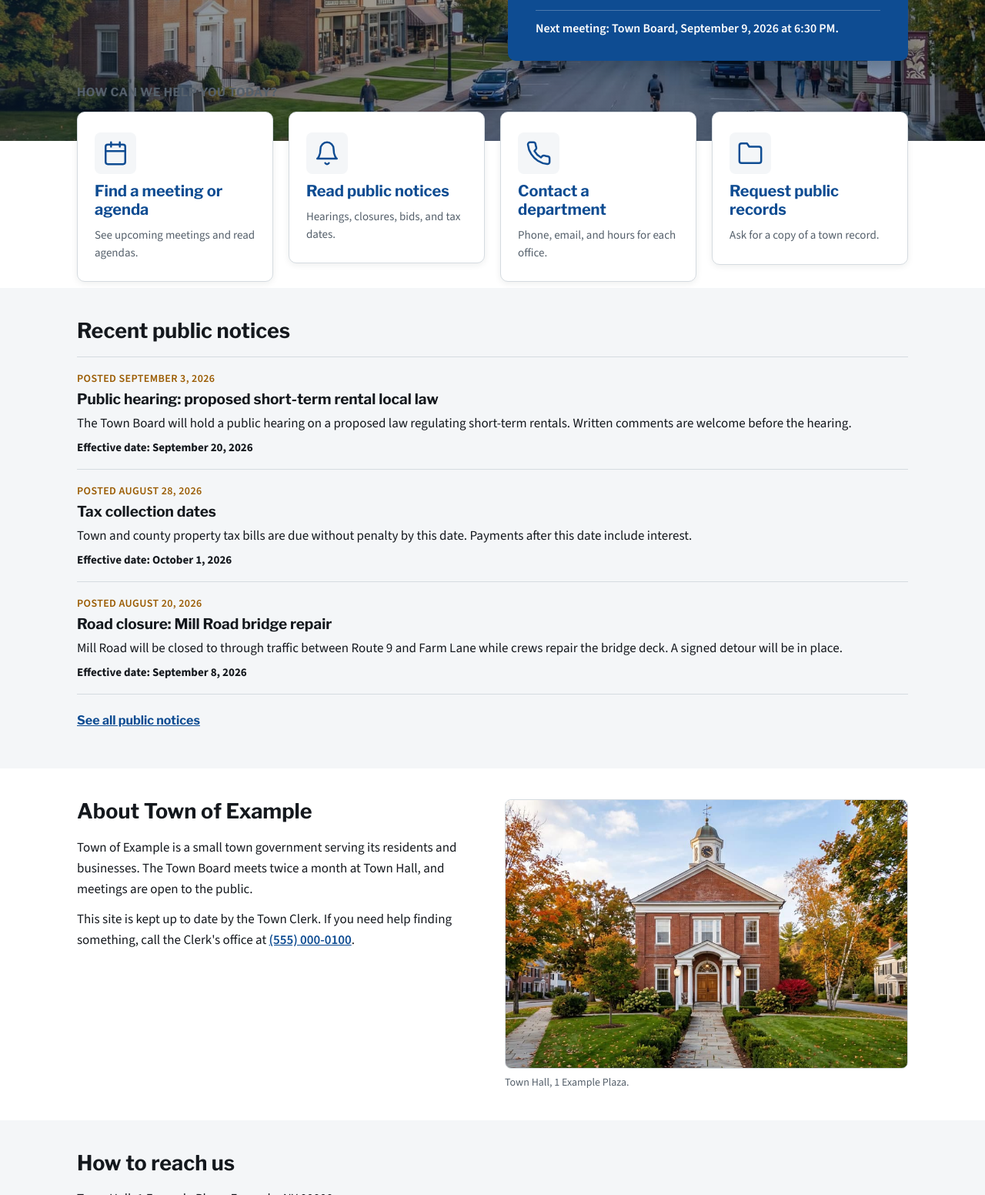
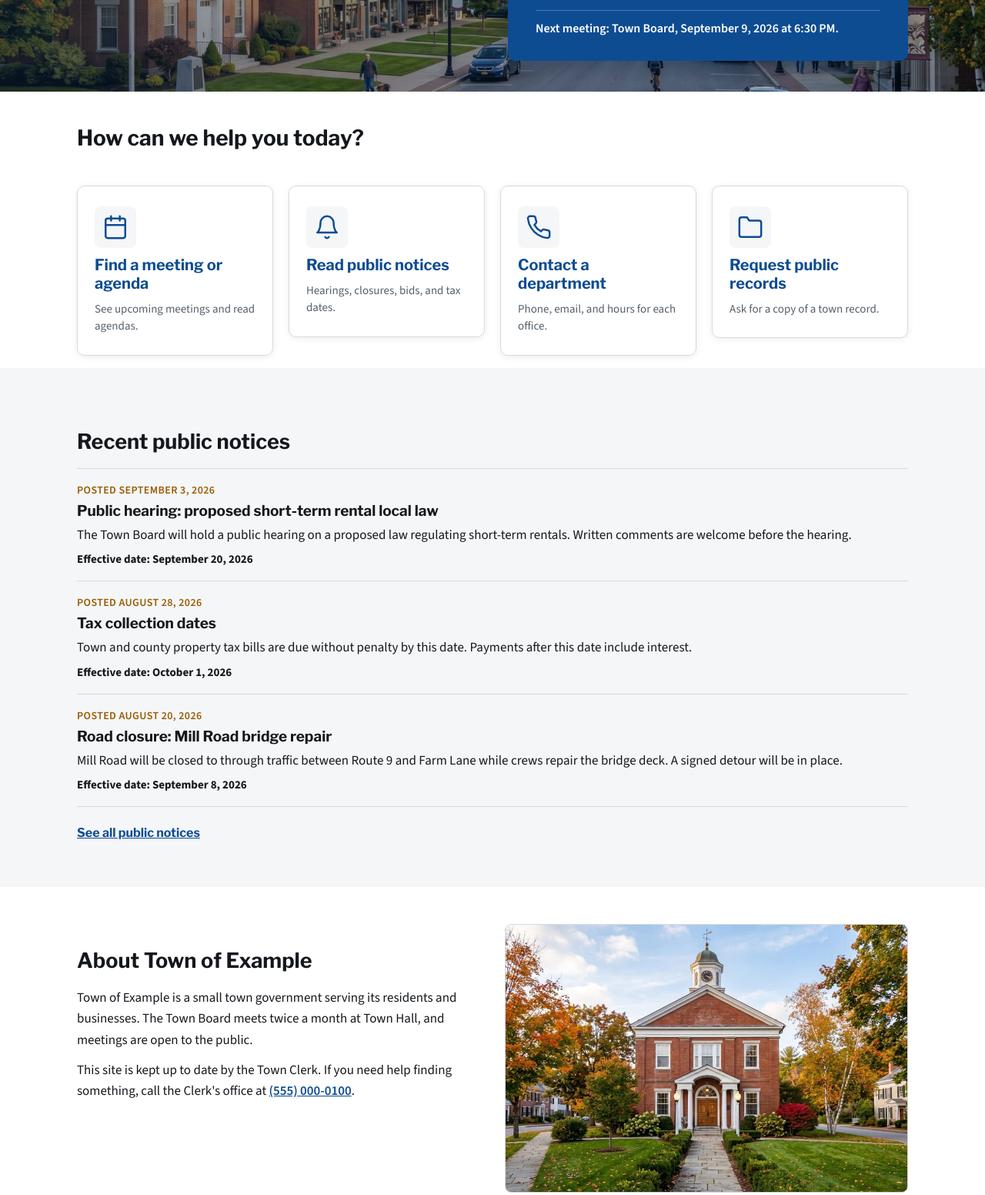
Before and after one commit to beginnerfinancehub/town-of-example-demo-site, a plain HTML site: page index.html in a window 1280 px wide. Shown: the part 484-2036 px from the top of the page at 77% size. Drawn offline with nearby package versions, Linux system fonts and the light colour scheme.

Commit message:
Sync with refreshed design source: no hero/task overlap, dark task heading, increased H2 spacing

```diff
--- a/styles.css
+++ b/styles.css
@@ -86,8 +86,8 @@ textarea:focus,
   width: 100%;
 }
 
-.band-white { background: var(--bg); padding: 40px 0; }
-.band-gray { background: var(--surface); padding: 40px 0; }
+.band-white { background: var(--bg); padding: 48px 0; }
+.band-gray { background: var(--surface); padding: 48px 0; }
 
 /* Skip link: first focusable element in the document; off-screen until it
    receives keyboard focus, then fixed at the top-left corner. */
@@ -270,7 +270,7 @@ textarea:focus,
 main { flex: 1 1 auto; outline: none; }
 
 .h1 { font-family: var(--head-font); font-size: 32px; line-height: 1.15; font-weight: 800; color: var(--ink); margin: 0 0 16px; }
-.h2 { font-family: var(--head-font); font-size: 24px; line-height: 1.2; font-weight: 700; color: var(--ink); margin: 0 0 16px; }
+.h2 { font-family: var(--head-font); font-size: 24px; line-height: 1.2; font-weight: 700; color: var(--ink); margin: 32px 0 18px; }
 .h3 { font-family: var(--head-font); font-size: 20px; line-height: 1.3; font-weight: 700; color: var(--ink); margin: 20px 0 8px; }
 .body-text { font-family: var(--body-font); font-size: 17px; line-height: 1.6; color: var(--ink); margin: 0 0 12px; max-width: 68ch; }
 .reach-line { font-family: var(--body-font); font-size: 17px; line-height: 1.6; color: var(--ink); margin: 0 0 4px; }
@@ -323,8 +323,8 @@ main { flex: 1 1 auto; outline: none; }
 .hero-lead { font-family: var(--body-font); font-size: 18px; line-height: 1.55; color: #EAF1F9; margin: 0 0 16px; }
 .hero-next-meeting { font-family: var(--body-font); font-size: 16px; font-weight: 600; color: #FFFFFF; margin: 0; padding-top: 12px; border-top: 1px solid rgba(255, 255, 255, 0.25); }
 
-.task-wrap { position: relative; z-index: 2; margin-top: 24px; }
-.task-heading { font-family: var(--head-font); font-size: 15px; font-weight: 700; letter-spacing: 0.5px; text-transform: uppercase; color: var(--muted); margin: 0 0 16px; }
+.task-wrap { position: relative; z-index: 2; padding: 44px 0 8px; }
+.task-heading { font-family: var(--head-font); font-size: 28px; line-height: 1.2; font-weight: 700; color: var(--ink); margin: 0 0 44px; }
 
 @media (min-width: 640px) {
   .hero { overflow: hidden; }
@@ -340,11 +340,10 @@ main { flex: 1 1 auto; outline: none; }
   .hero .container { position: relative; z-index: 1; }
   .intro-panel {
     max-width: 520px;
-    margin: 64px 0 104px auto;
+    margin: 64px 0 40px auto;
     padding: 32px 36px;
   }
   .hero-title { font-size: 42px; }
-  .task-wrap { margin-top: -72px; }
 }
 
 /* ---------- Quick links (home) ---------- */
```
